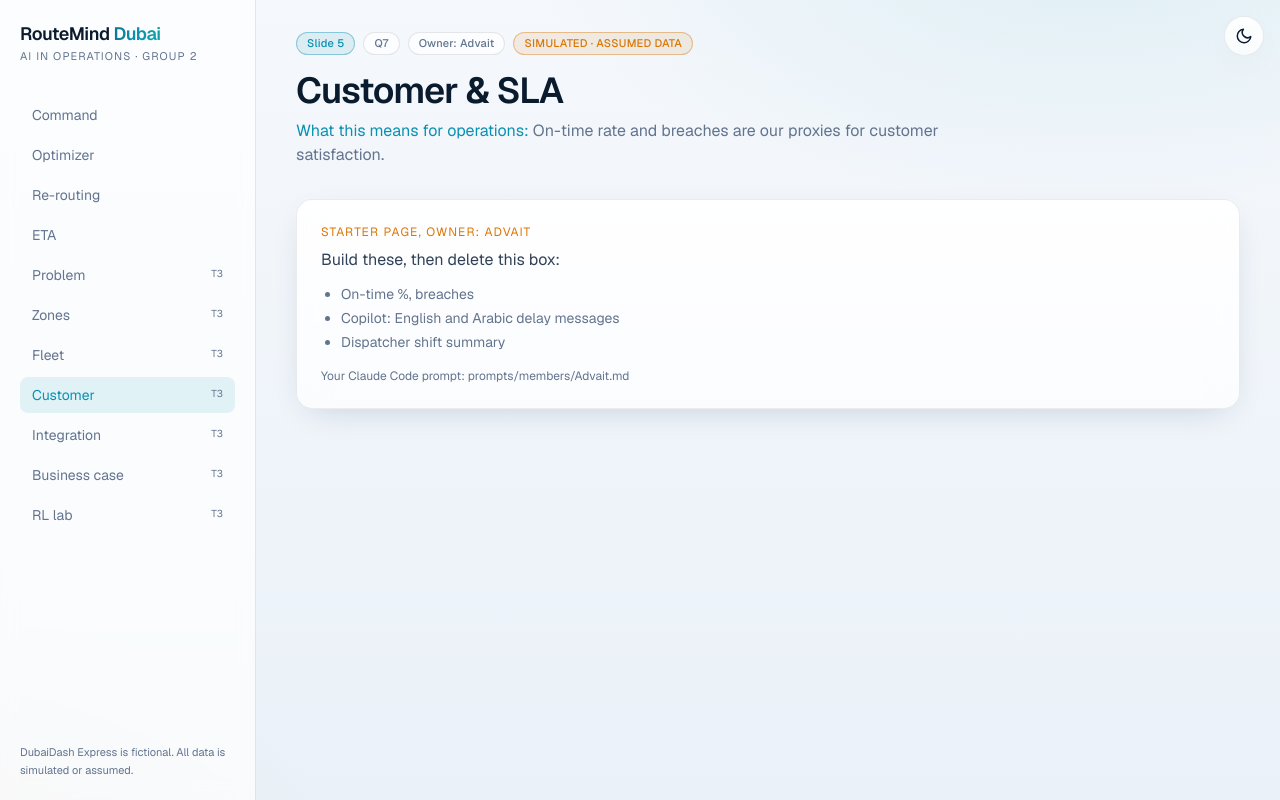
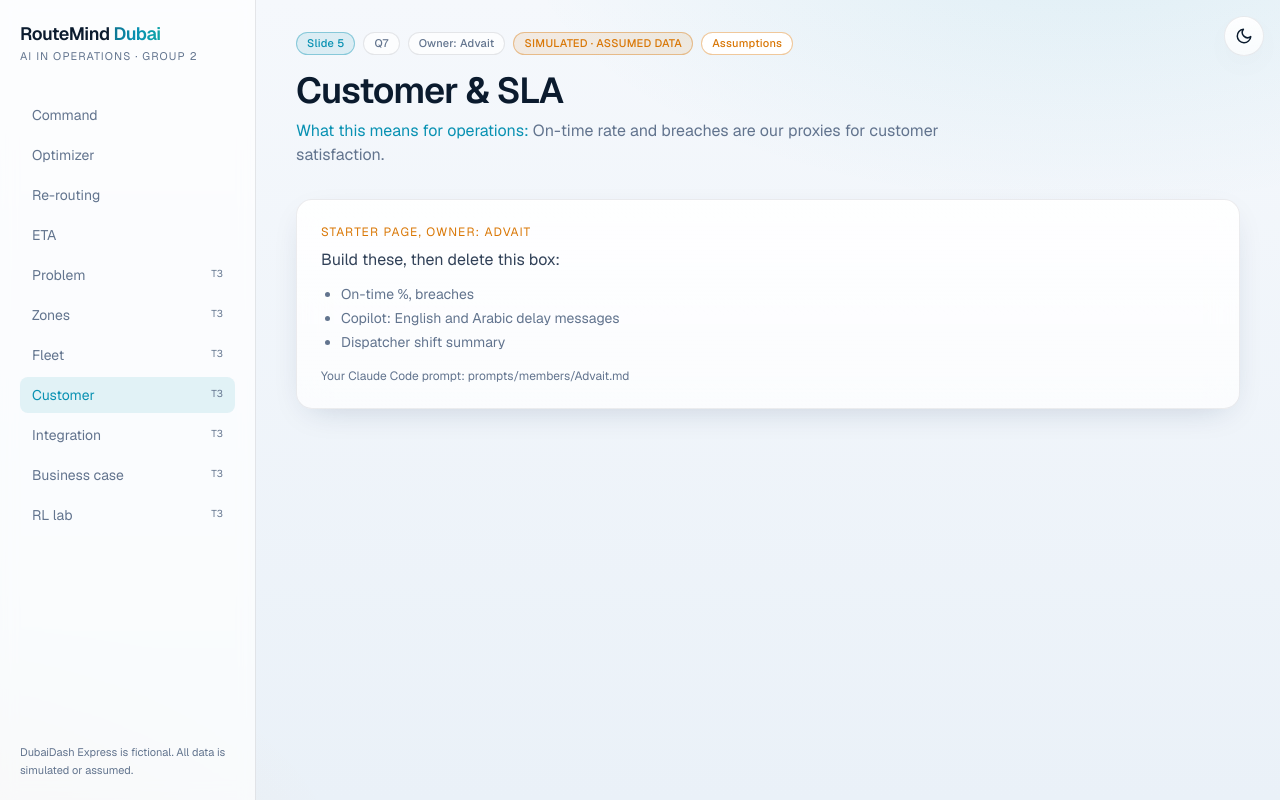
Before and after one commit to krish2105/routemind-dubai-group2, a Next.js app in the folder web/: page /customer in a window 1280 px wide. Built offline with nearby package versions, Linux system fonts and the light colour scheme.

Commit message:
feat(assumptions): Assumptions drawer button in the page header on every page

```diff
--- a/web/components/ui/PageHeader.tsx
+++ b/web/components/ui/PageHeader.tsx
@@ -1,4 +1,5 @@
 import { Badge, SimBadge } from "./Badge";
+import { AssumptionsButton } from "@/components/assumptions/AssumptionsDrawer";
 import type { PageInfo } from "@/lib/pages";
 
 export function PageHeader({ page }: { page: PageInfo }) {
@@ -9,6 +10,7 @@ export function PageHeader({ page }: { page: PageInfo }) {
         <Badge>{page.question}</Badge>
         <Badge>Owner: {page.owner}</Badge>
         <SimBadge />
+        <AssumptionsButton />
       </div>
       <h1 className="mt-4 text-3xl font-semibold tracking-tight text-fg sm:text-4xl">{page.title}</h1>
       <p className="mt-2 max-w-2xl text-slate-500"><span className="text-ai">What this means for operations:</span> {page.meaning}</p>
```
